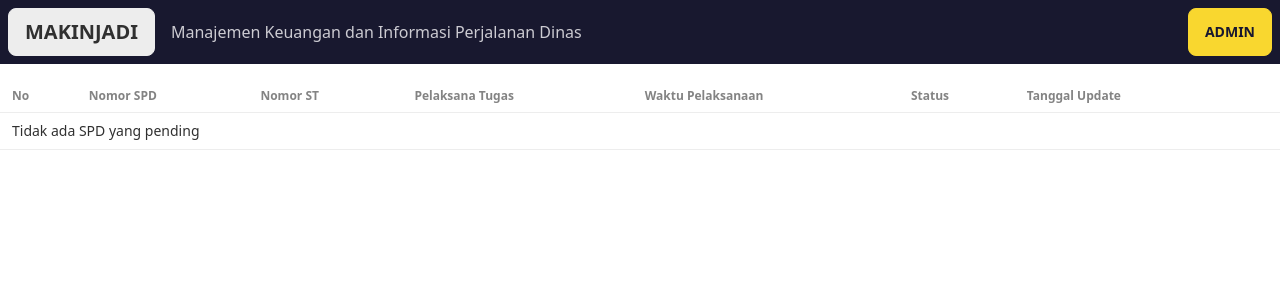
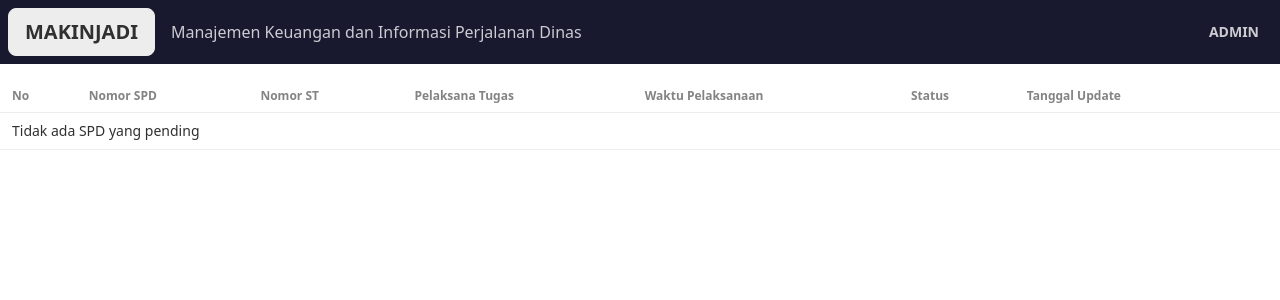
Before and after one commit to leonardys/MAKINJADI, a Django app: page / in a window 1280 px wide. Shown: the top 300 px of the page. Run offline with Django 4.2, Linux system fonts and the light colour scheme; data that the repository does not hold is empty; style sheets or scripts are compiled from the project's sources.

Commit message:
Modify navbar and list button styles

```diff
--- a/public_dashboard/templates/dashboard/base.html
+++ b/public_dashboard/templates/dashboard/base.html
@@ -10,15 +10,17 @@
 </head>
 
 <body class="space-y-4">
-    <header class="navbar bg-neutral text-neutral-content">
+    <div class="navbar bg-neutral text-neutral-content">
         <nav class="container flex items-center mx-auto justify-between">
             <div class="flex items-center gap-4">
                 <h1 class="btn no-animation text-xl"><a href="{% url 'index' %}">MAKINJADI</a></h1>
                 <span>Manajemen Keuangan dan Informasi Perjalanan Dinas</span>
             </div>
-            <a href="{% url 'admin:index' %}" class="btn btn-primary">Admin</a>
+            <div class="flex items-center">
+                <a href="{% url 'admin:index' %}" class="btn btn-sm btn-ghost hover:btn-primary">Admin</a>
+            </div>
         </nav>
-    </header>
+    </div>
 
     {% block content %}
     {% endblock %}
--- a/public_dashboard/templates/dashboard/index.html
+++ b/public_dashboard/templates/dashboard/index.html
@@ -26,7 +26,7 @@
                 <td>{{ doc.range_of_work_days }}</td>
                 <td>{{ doc.last_status }}</td>
                 <td>{{ doc.last_update }}</td>
-                <td><a href="{% url 'detail' doc.id %}" class="btn btn-xs btn-primary">Detil</a></td>
+                <td><a href="{% url 'detail' doc.id %}" class="btn btn-xs btn-ghost hover:btn-primary">Detil</a></td>
             </tr>
             {% endfor %}
             {% else %}
```
